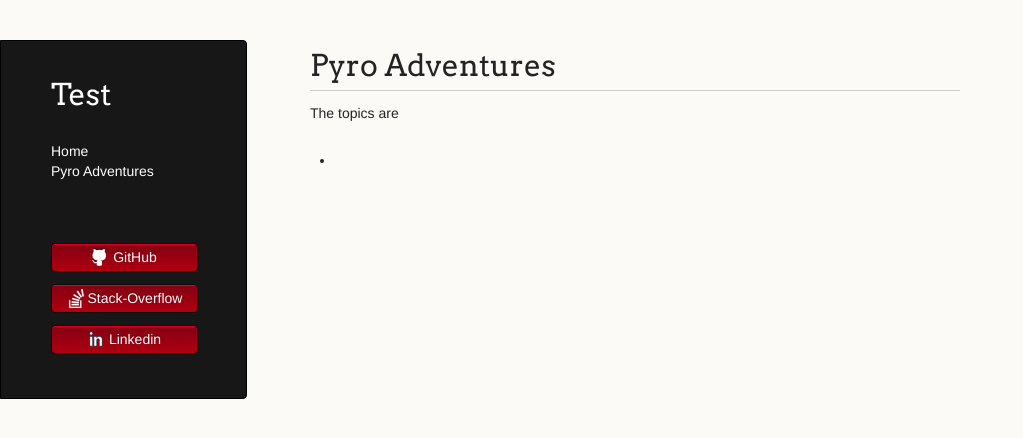
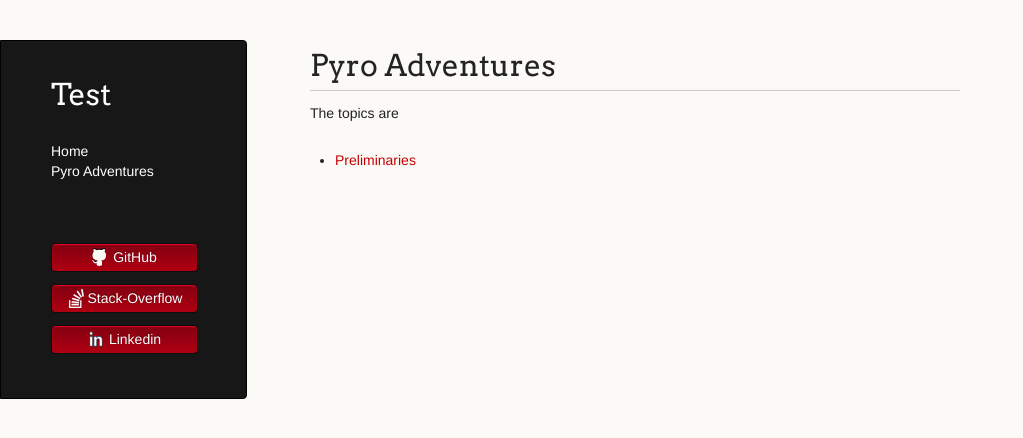
Before and after one commit to LemonPy29/LemonPy29.github.io, a Jekyll site: the page built from pyro-adventures.md, in a window 1280 px wide. Shown: the top 438 px of the page, without its empty margins (0-1023 px from the left). Built offline with Jekyll 4.4.1, drawn with Linux system fonts in a browser that asks for light colours; the repository's description, which GitHub fills in, is left out.

Commit message:
Update pyro-adventures.md

```diff
--- a/pyro-adventures.md
+++ b/pyro-adventures.md
@@ -6,4 +6,4 @@ nav: true
 
 
 The topics are
-* []()
+* [Preliminaries]("pyro-adventures/preliminaries.md")
```
